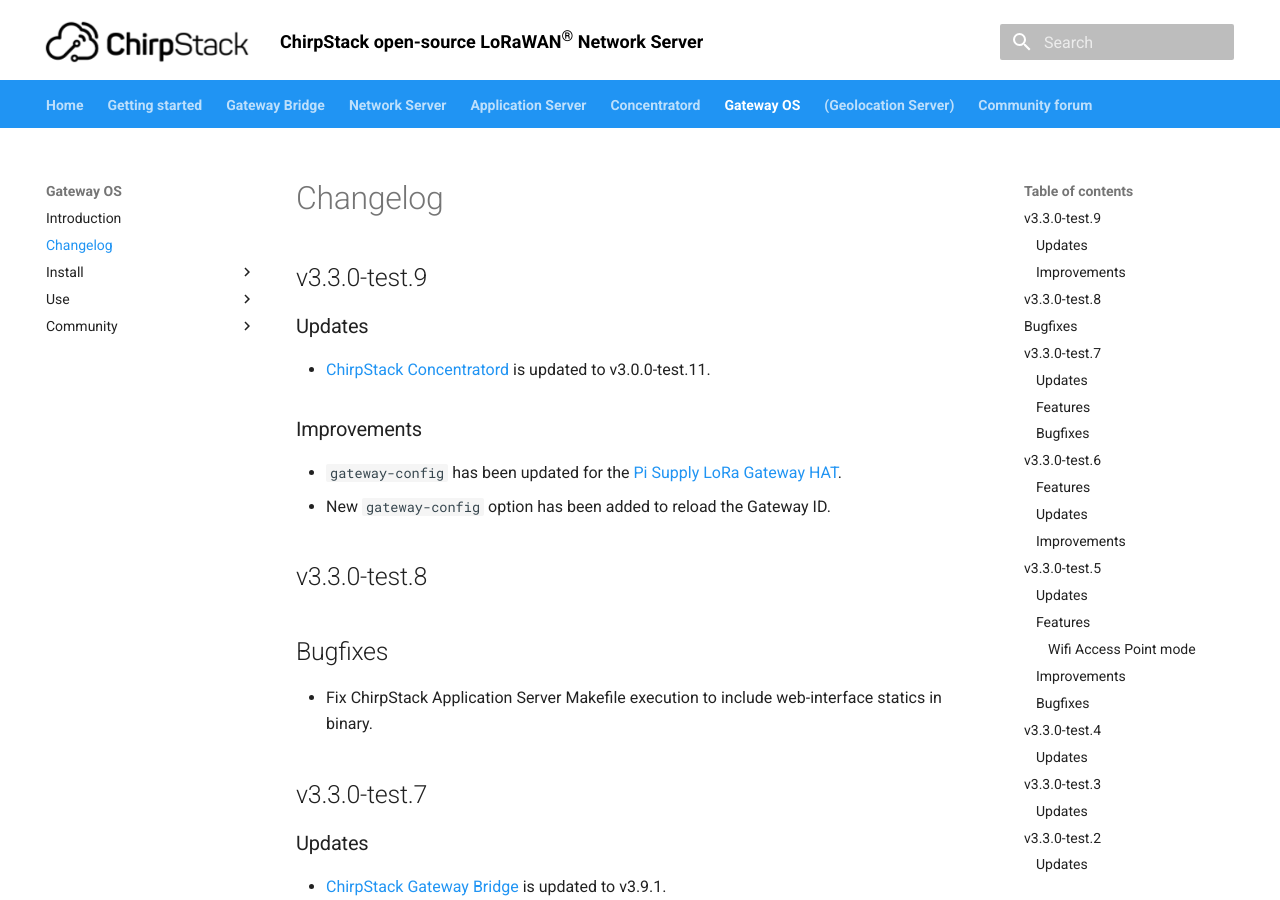
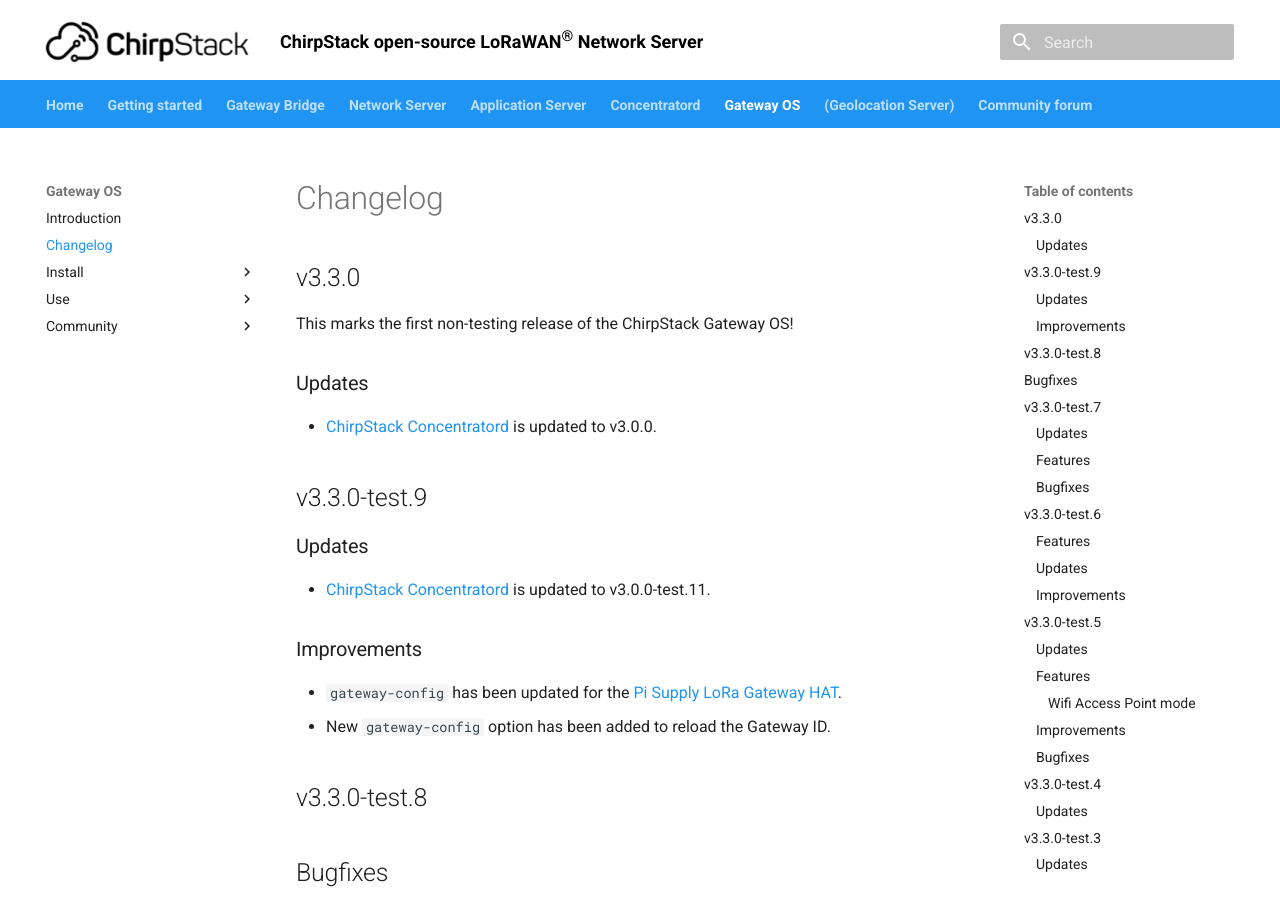
Before and after one commit to brocaar/chirpstack-docs, an MkDocs documentation site: the page built from docs/gateway-os/changelog.md, in a window 1280 px wide and 900 px high. Built offline with MkDocs 1.6.1 and Material for MkDocs 9.7.7, drawn with Linux system fonts in a browser that asks for light colours.

Commit message:
Update Chirpstack Gateway OS version + changelog.

```diff
--- a/docs/gateway-os/changelog.md
+++ b/docs/gateway-os/changelog.md
@@ -1,4 +1,12 @@
 # Changelog
+
+## v3.3.0
+
+This marks the first non-testing release of the ChirpStack Gateway OS!
+
+### Updates
+
+* [ChirpStack Concentratord](https://www.chirpstack.io/concentratord/) is updated to v3.0.0.
 
 ## v3.3.0-test.9
 
--- a/mkdocs.yml
+++ b/mkdocs.yml
@@ -22,7 +22,7 @@
   network_server:
     version: 3.10.0
   gateway_os:
-    version: 3.3.0-test.9
+    version: 3.3.0
   concentratord:
     version: 3.0.0
 plugins:
```
